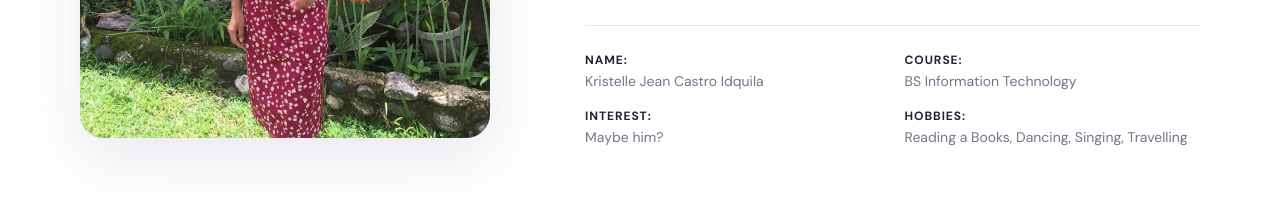
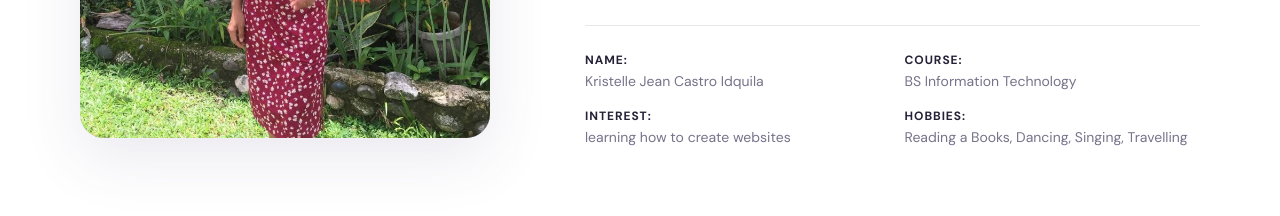
Before and after one commit to kringkring2/Idquila-project1, a plain HTML site: page index.html in a window 1280 px wide. Shown: the part 1266-1482 px from the top of the page. Drawn offline with nearby package versions, Linux system fonts and the light colour scheme.

Commit message:
interest

```diff
--- a/index.html
+++ b/index.html
@@ -110,7 +110,7 @@
 
                 <div>
                     <strong>Interest:</strong>
-                    <span>Maybe him?</span>
+                    <span>learning how to create websites</span>
                 </div>
 
                 <div>
```
